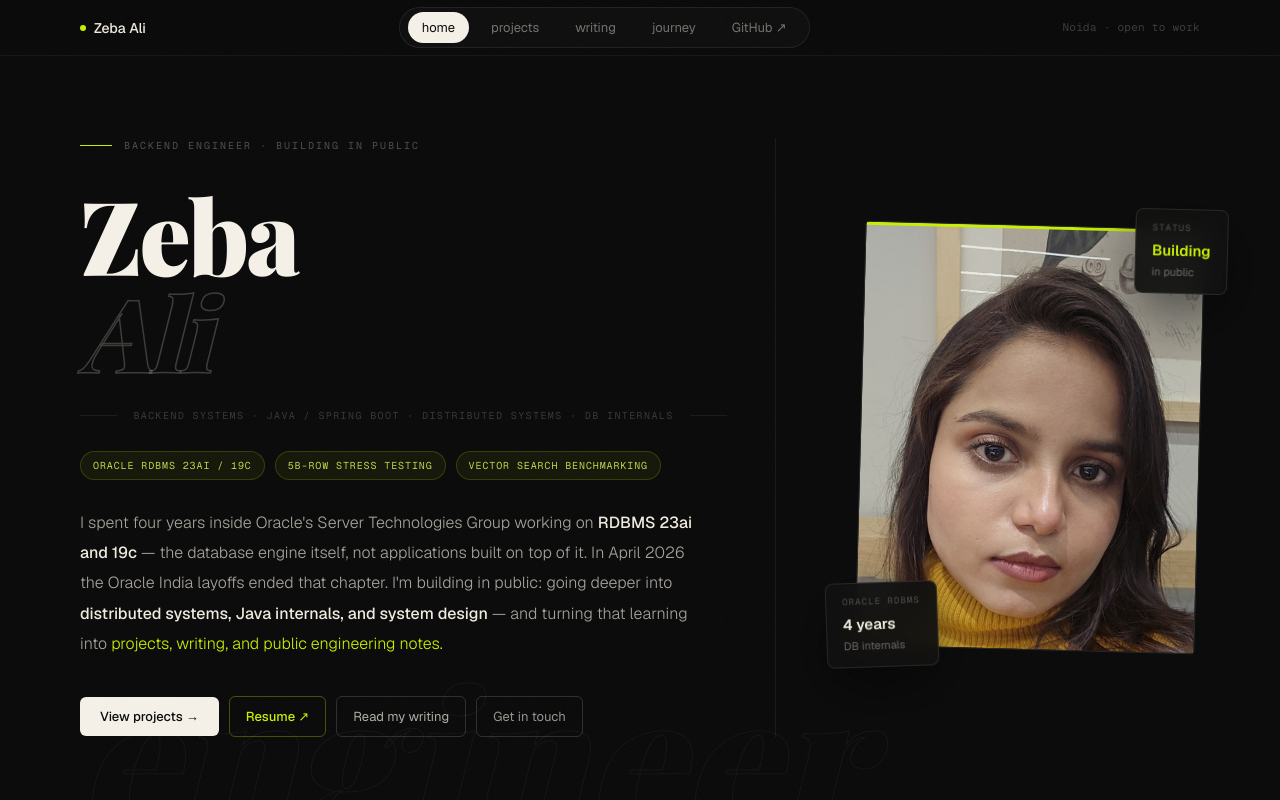
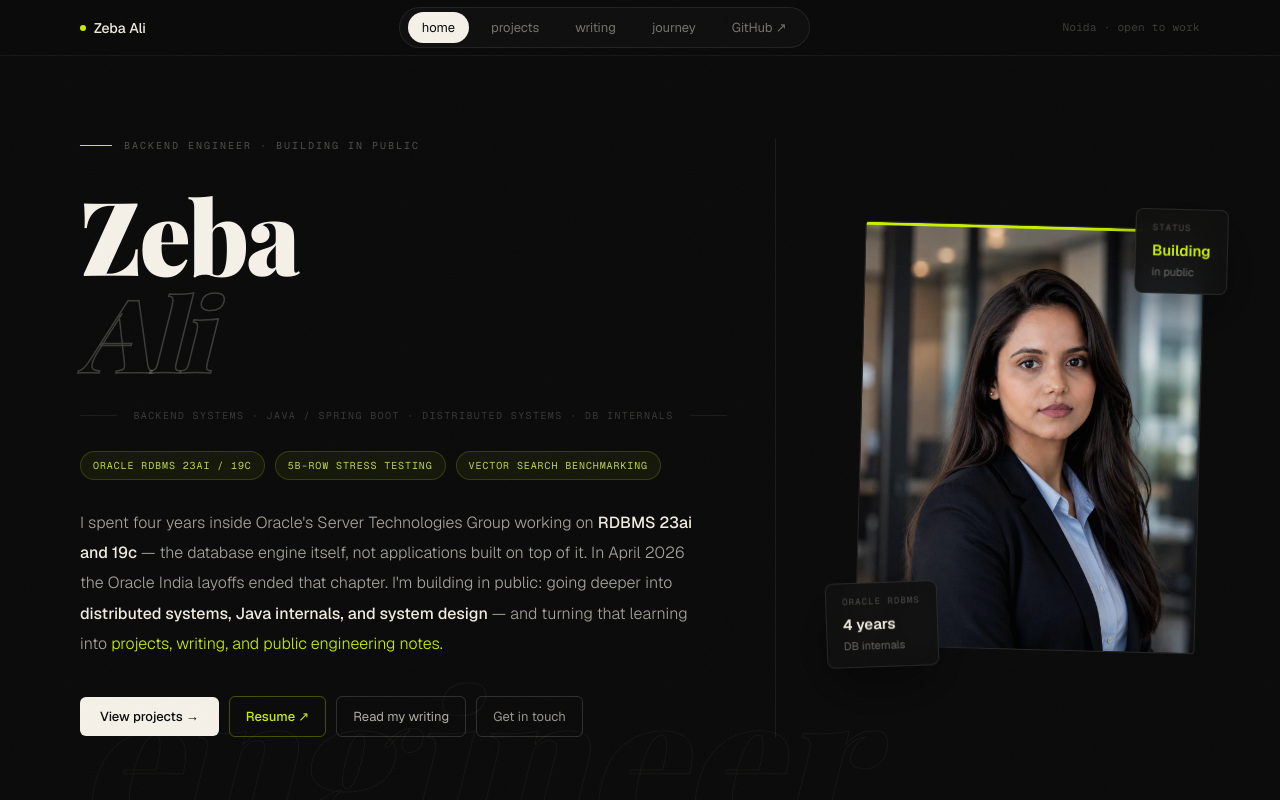
Before and after one commit to Zebaali-hub/zebacodes.com, a Next.js app: page / in a window 1280 px wide. Shown: the top 800 px of the page. Built offline with nearby package versions, Linux system fonts and the light colour scheme.

Commit message:
Update portfolio profile photo

```diff
--- a/app/journey/page.tsx
+++ b/app/journey/page.tsx
@@ -92,7 +92,7 @@ export default function JourneyPage() {
                       style={{ border: '1px solid rgba(232,228,220,0.1)' }}
                     >
                       <Image
-                        src="/zeba.jpg"
+                        src="/zeba-corporate.jpeg"
                         alt="Zeba Ali"
                         width={40}
                         height={40}
--- a/app/page.tsx
+++ b/app/page.tsx
@@ -221,7 +221,7 @@ export default async function HomePage() {
                     style={{ height: '3px', background: '#c8f000' }}
                   />
                   <Image
-                    src="/zeba.jpg"
+                    src="/zeba-corporate.jpeg"
                     alt="Zeba Ali"
                     fill
                     className="object-cover object-top"
```
Also changed, not shown: public/zeba-corporate.jpeg (added), public/zeba.jpg (deleted).
